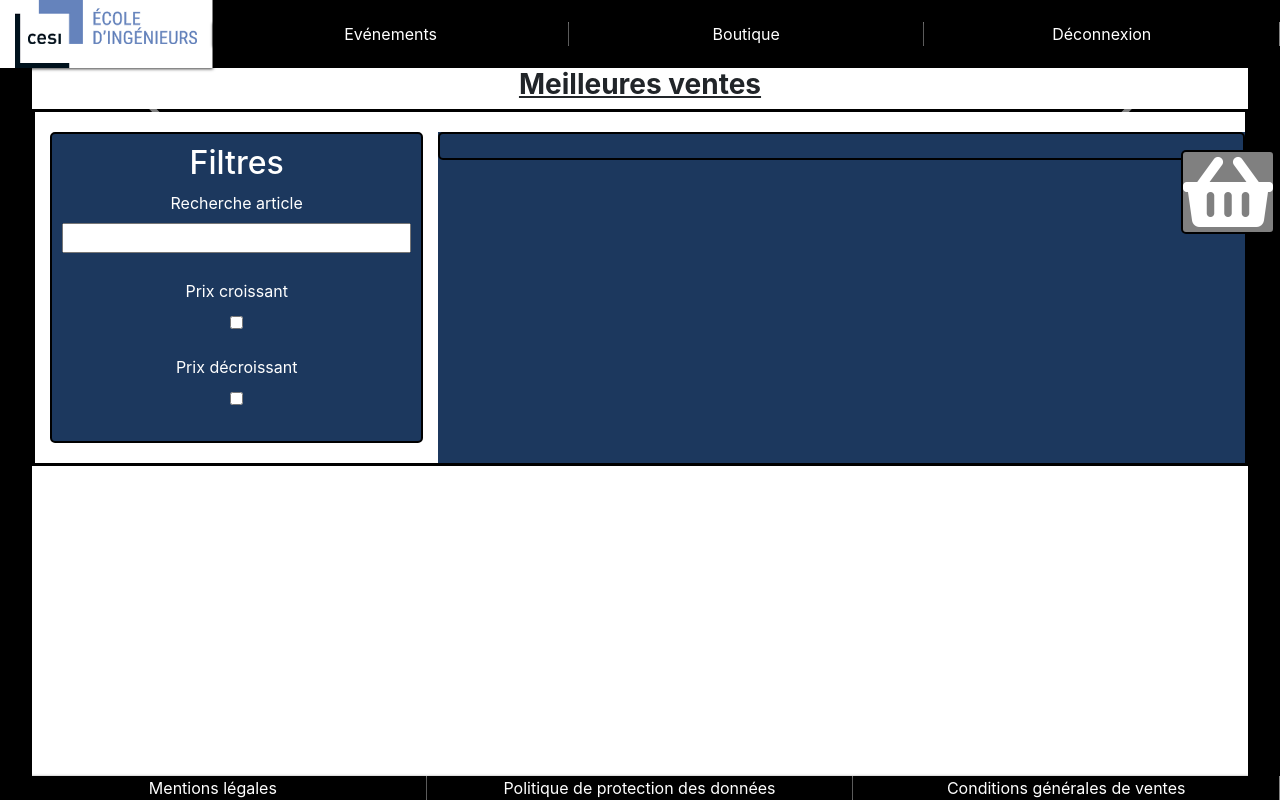
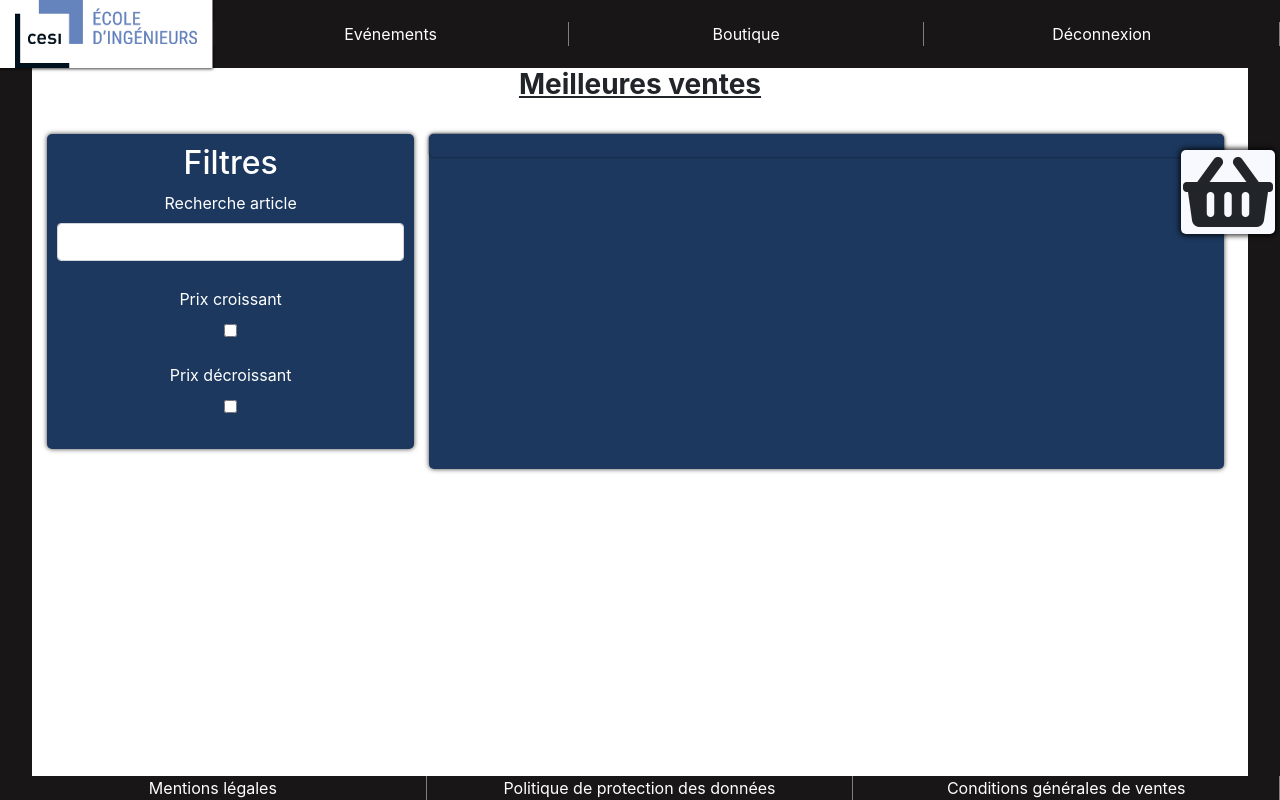
Before and after one commit to WaroteJ/web_Project, a PHP site: page /boutique.php in a window 1280 px wide. Run offline with PHP 8.4, Linux system fonts and the light colour scheme; a user stored in the database is signed in.

Commit message:
CSS refactoring

```diff
--- a/assets/css/boutique.css
+++ b/assets/css/boutique.css
@@ -1,61 +1,47 @@
-body {
-  background-color: black;
-  display: flex;
-  flex-direction: column;
-  flex-flow: column nowrap;
-  justify-content: space-between;
-  min-height: 100vh;
+.articles {
+  width: 98%;
+  margin: auto;
+  margin: 5px 0px;
 }
-
-header {
-  background-color: white;
-  display: flex;
-  flex-flow: column nowrap;
-}
-
-.bigvitrine {
+.articles .bigvitrine {
   background-color: #1c385e;
   margin-top: 20px;
   text-align: center;
+  box-shadow: 0px 0px 5px 0px rgba(0, 0, 0, 0.75);
+  border-radius: 5px;
 }
-
-.articles {
-  border: 3px black solid;
-}
-
-.vitrine {
+.articles .bigvitrine .vitrine {
   background-color: #1c385e;
-  border: 2px solid black;
+  box-shadow: 0px 0px 2px 0px rgba(0, 0, 0, 0.75);
   border-radius: 5px;
   margin-right: 20px;
 }
-
-.article {
+.articles .bigvitrine .vitrine .results {
+  margin-top: 3%;
+  justify-content: center;
+}
+.articles .bigvitrine .vitrine .results .article {
   background-color: #326295;
-  border: 2px solid black;
+  box-shadow: 0px 0px 5px 0px rgba(0, 0, 0, 0.75);
   border-radius: 5px;
   padding-top: 20px;
   margin-bottom: 15px;
   margin-left: 25px;
 }
-
-.description {
+.articles .bigvitrine .vitrine .results .article a:hover {
+  text-decoration: none;
+  color: black;
+}
+.articles .bigvitrine .vitrine .results .article .description {
   color: white;
 }
-
-.results {
-  background-color: #1c385e;
-  margin-top: 3%;
-  justify-content: center;
+.articles .bigvitrine .vitrine .results .article .close {
+  position: absolute;
+  right: 10px;
+  top: 0;
 }
-
-main {
-  background-color: white;
-  width: 90%;
-  margin: auto;
-  display: flex;
-  flex-flow: column nowrap;
-  flex-grow: 1;
+.articles .bigvitrine .vitrine .results .article .close:hover {
+  cursor: pointer;
 }
 
 .basket {
@@ -63,35 +49,10 @@
   right: 5px;
   top: 150px;
   z-index: 9999;
-  background-color: grey;
-  border: 2px solid black;
+  background-color: #f8f8ff;
+  box-shadow: 0px 0px 5px 2px rgba(0, 0, 0, 0.75);
   border-radius: 5px;
-  color: white;
-}
-
-footer {
-  display: flex;
-  flex-flow: row nowrap;
-}
-
-a {
-  text-decoration: none;
-  color: black;
-}
-
-a:hover {
-  text-decoration: none;
-  color: black;
-}
-
-.close {
-  position: absolute;
-  right: 10px;
-  top: 0;
-}
-
-.close:hover {
-  cursor: pointer;
+  padding: 2px;
 }
 
 .carousel-button-right {
--- a/assets/css/boutique.scss
+++ b/assets/css/boutique.scss
@@ -4,57 +4,60 @@
 $secondary-bg:white;
 $radius:5px;
 
-body{
-    background-color: $primary-bg;
-    display: flex;
-    flex-direction: column;
-    flex-flow: column nowrap;
-    justify-content: space-between;
-    min-height: 100vh;
-}
-header {
-    background-color: $secondary-bg;
-    display: flex;
-    flex-flow: column nowrap;
-}
+.articles{
+    width: 98%;
+    margin: auto;
+    margin:5px 0px;
+
     .bigvitrine{
         background-color: rgb(28, 56, 94);
         margin-top: 20px;
         text-align: center;
-}
-.articles{
-    border: 3px $primary-color solid;
-}
+        box-shadow: 0px 0px 5px 0px rgba(0,0,0,0.75);
+        border-radius: $radius;
+
         .vitrine{
             background-color: rgb(28, 56, 94);
-    border: 2px solid black;
+            //border: 2px solid black;
+            box-shadow: 0px 0px 2px 0px rgba(0,0,0,0.75);
             border-radius: $radius;
             margin-right: 20px;
-}
+
+            .results{
+                margin-top: 3%;
+                justify-content: center;
+
                 .article{
                     background-color: #326295;
-    border: 2px solid black;
+                    //border: 2px solid black;
+                    box-shadow: 0px 0px 5px 0px rgba(0,0,0,0.75);
                     border-radius: $radius;
                     padding-top: 20px;
                     margin-bottom: 15px;
                     margin-left: 25px;
+
+                    a:hover{
+                        text-decoration: none;
+                        color: black;
                     }
+
                     .description{
                         color: white;
                     }
-.results{
-    background-color: rgb(28, 56, 94);
-    margin-top: 3%;
-    justify-content: center;
+
+                    .close {
+                        position: absolute;
+                        right: 10px;
+                        top: 0;
+
+                        &:hover{
+                            cursor: pointer;
                         }
-
-main{
-    background-color: $secondary-bg;
-    width: 90%;
-    margin: auto;
-    display: flex;
-    flex-flow: column nowrap;
-    flex-grow: 1;
+                    }
+                }
+            }
+        }
+    }
 }
 
 .basket{
@@ -62,33 +65,10 @@
     right:5px;
     top:150px;
     z-index: 9999;
-    background-color: grey;
-    border: 2px solid black;
+    background-color: #f8f8ff;
+    box-shadow: 0px 0px 5px 2px rgba(0,0,0,0.75);
     border-radius: $radius;
-    color:white;
-}
-
-footer {
-    display: flex;
-    flex-flow: row nowrap;
-}
-
-a{
-    text-decoration: none;
-    color: black;
-}
-a:hover{
-    text-decoration: none;
-    color: black;
-}
-.close {
-    position: absolute;
-    right: 10px;
-    top: 0;
-}
-
-.close:hover{
-    cursor: pointer;
+    padding: 2px;
 }
 
 .carousel-button-right {
--- a/assets/css/style.css
+++ b/assets/css/style.css
@@ -1,5 +1,5 @@
 body {
-  background-color: black;
+  background-color: #181616;
   display: flex;
   flex-direction: column;
   flex-flow: column nowrap;
@@ -7,18 +7,10 @@
   min-height: 100vh;
 }
 
-header {
-  background-color: white;
-  display: flex;
-  flex-flow: column nowrap;
-  padding-bottom: 5px;
-}
-
 .menu {
-  background: black;
+  background: #181616;
   color: white;
   border-right: 1px solid grey;
-  box-shadow: 0px 1px 3px 0px rgba(0, 0, 0, 0.75);
   text-align: center;
   align-self: center;
 }
@@ -30,6 +22,7 @@
 
 .menu_logo {
   background: white;
+  box-shadow: 0px 1px 3px 0px rgba(0, 0, 0, 0.75);
 }
 
 main {
@@ -54,10 +47,9 @@
   display: flex;
   flex-direction: row;
   justify-content: center;
-  background-color: rgba(0, 0, 0, 0.5);
-  border: 1px black solid;
   border-radius: 10px;
   margin: 5px;
+  margin-top: 20px;
   font-size: 0.8em;
 }
 main #admin_buttons a {
@@ -73,8 +65,8 @@
   flex-direction: column;
   text-align: center;
   margin: 5px;
-  background-color: rgba(245, 245, 245, 0.3);
-  border: 1px black solid;
+  background-color: #f8f8ff;
+  box-shadow: 0px 0px 5px 0px rgba(0, 0, 0, 0.75);
   border-radius: 10px;
   padding: 10px;
   height: 120px;
@@ -99,7 +91,7 @@
   margin-bottom: 20px;
   padding: 10px;
   background-color: #1c385e;
-  border: 2px solid black;
+  box-shadow: 0px 0px 5px 0px rgba(0, 0, 0, 0.75);
   border-radius: 5px;
   display: flex;
   flex-direction: column;
@@ -149,6 +141,12 @@
   text-align: center;
   border: 1px solid black;
 }
+.user_table tr:nth-child(odd) {
+  background-color: #f8f8ff;
+}
+.user_table tr:nth-child(even) {
+  background-color: #fefefa;
+}
 
 .add_event > #prix {
   display: none;
@@ -158,10 +156,12 @@
   padding: 0px 0px 5px 0px;
 }
 .command:nth-child(odd), .signal:nth-child(odd) {
-  background-color: rgba(0, 0, 0, 0.4);
+  background-color: #f8f8ff;
+  box-shadow: 0px 0px 2px 0px rgba(0, 0, 0, 0.75);
 }
 .command:nth-child(even), .signal:nth-child(even) {
-  background-color: rgba(0, 0, 0, 0.2);
+  background-color: #fefefa;
+  box-shadow: 0px 0px 2px 0px rgba(0, 0, 0, 0.75);
 }
 
 .suivi {
--- a/assets/css/style.scss
+++ b/assets/css/style.scss
@@ -1,6 +1,6 @@
 $primary-color:black;
 $secondary-color:#FFC252;
-$primary-bg:black;
+$primary-bg:rgb(24, 22, 22);
 $secondary-bg:white;
 $radius:5px;
 $border:1px black solid;
@@ -12,19 +12,12 @@
     justify-content: space-between;
     min-height: 100vh;
 }
-header {
-    background-color: $secondary-bg;
-    display: flex;
-    flex-flow: column nowrap;
-    padding-bottom: 5px;
-}
 
 .menu {
 
     background: $primary-bg;
     color:  $secondary-bg;
     border-right :1px solid grey;
-    box-shadow: 0px 1px 3px 0px rgba(0,0,0,0.75);
 
     text-align: center;
     align-self: center;
@@ -36,6 +29,8 @@
 }
 .menu_logo{
         background: white;
+        box-shadow: 0px 1px 3px 0px rgba(0,0,0,0.75);
+
 }
 main{
     background-color: $secondary-bg;
@@ -60,10 +55,12 @@
         display: flex;
         flex-direction: row;
         justify-content: center;
-        background-color: rgba(0, 0, 0, 0.5);
-        border: $border;
+        //background-color: rgba(0, 0, 0, 0.1);
+        //box-shadow: 0px 0px 5px 0px rgba(0,0,0,0.75);
+        //border: $border;
         border-radius: 10px;
         margin:5px;
+        margin-top:20px;
         font-size:0.8em;
         a{
             color: black;
@@ -81,8 +78,9 @@
         flex-direction: column;
         text-align: center;
         margin: 5px;
-        background-color: rgba(245, 245, 245, 0.3);
-        border: $border;
+        background-color: #f8f8ff;
+        //border: $border;
+        box-shadow: 0px 0px 5px 0px rgba(0,0,0,0.75);
         border-radius: 10px;
         padding: 10px;
         height: 120px;
@@ -108,7 +106,8 @@
     margin-bottom: 20px;
     padding:10px;
     background-color: rgb(28, 56, 94);
-    border: 2px solid black;
+    //border: 2px solid black;
+    box-shadow: 0px 0px 5px 0px rgba(0,0,0,0.75);
     border-radius: $radius;
 
     display: flex;
@@ -162,6 +161,15 @@
         text-align: center;
         border: 1px solid black;
     }
+    tr{
+        &:nth-child(odd){
+            background-color: #f8f8ff;
+        }
+        &:nth-child(even){
+            background-color: #fefefa;
+        }
+    }
+
 }
 .add_event>#prix{
     display:none;
@@ -170,11 +178,13 @@
 .command,.signal{
     padding: 0px 0px 5px 0px;
     &:nth-child(odd){
-        background-color: rgba(0, 0, 0, 0.4);
+        background-color: #f8f8ff;
+        box-shadow: 0px 0px 2px 0px rgba(0,0,0,0.75);
     }
 
     &:nth-child(even){
-        background-color: rgba(0, 0, 0, 0.2);
+        background-color: #fefefa;
+        box-shadow: 0px 0px 2px 0px rgba(0,0,0,0.75);
     }
 }
 .suivi{
--- a/boutique.php
+++ b/boutique.php
@@ -56,7 +56,7 @@
                     <h2 class="text-white">Filtres</h2>
                     <p>
                         <label class="text-white" for="article">Recherche article</label>
-                        <input type="text" id="recherche" name="filtre">
+                        <input class="form-control" type="text" id="recherche" name="filtre">
                     </p>
                     <p>
                         <label class="text-white" for="priceUp">Prix croissant</label>
```
Also changed, not shown: 2 other files. Lines whose indentation alone changed are shown as unchanged.
